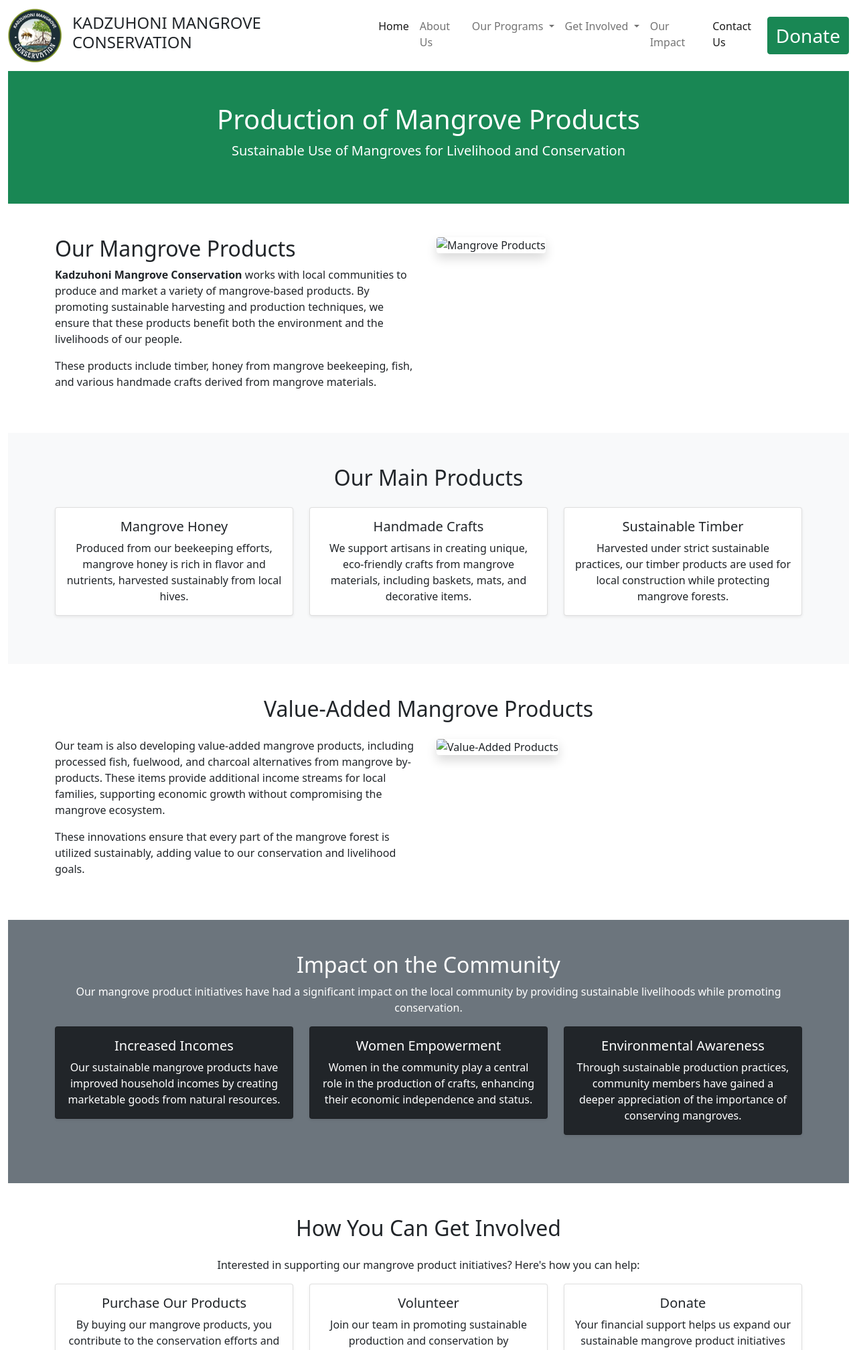
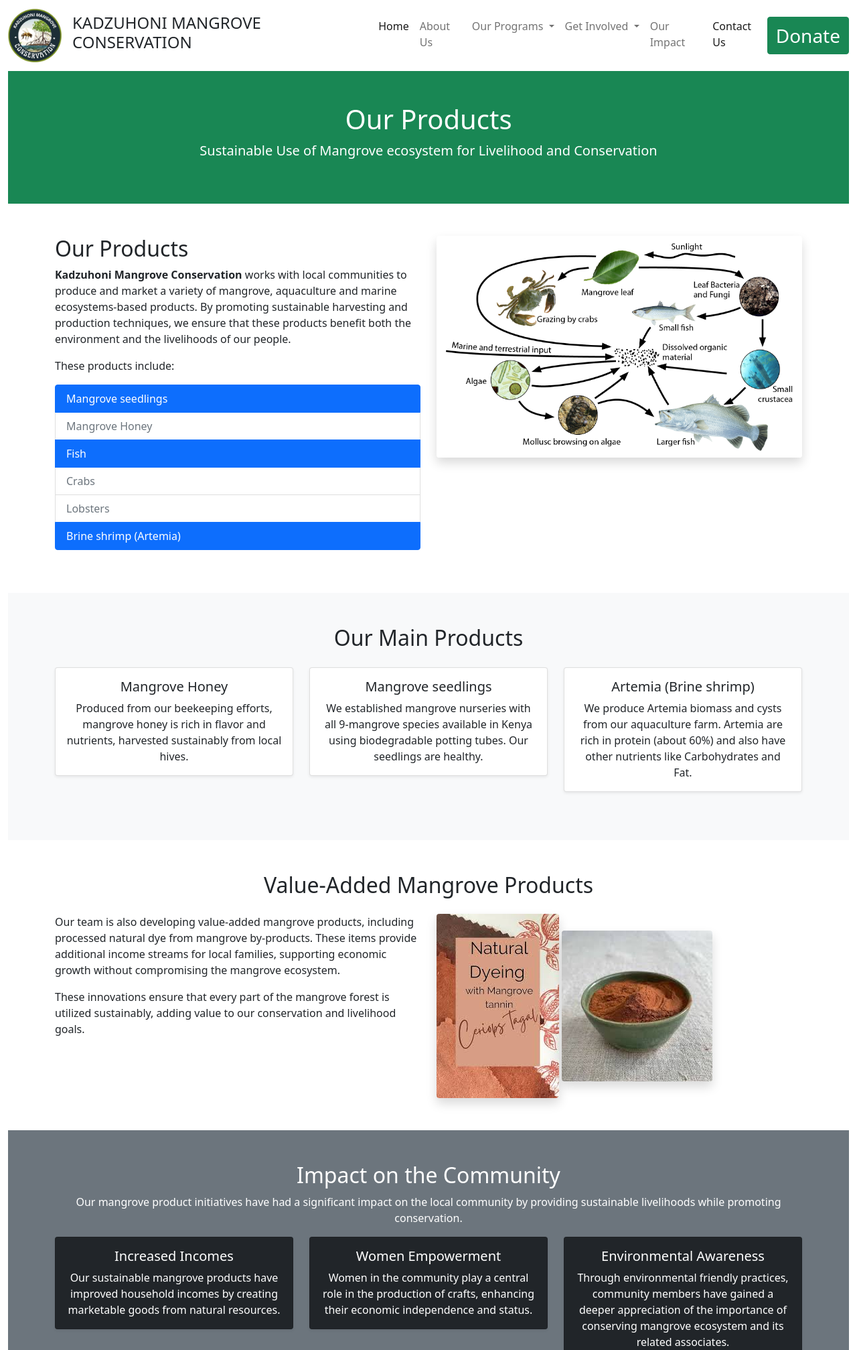
Before and after one commit to Morris935/kadzuhoni-mangrove, a Django app: page /products/ in a window 1280 px wide. Shown: the top 2015 px of the page at 67% size. Run offline with Django 5.2, Linux system fonts and the light colour scheme; some libraries are stand-ins or nearby versions.

Commit message:
Overwriting existing Django project with modified local version

```diff
--- a/mangrove_project/mangrove/templates/mangrove/base.html
+++ b/mangrove_project/mangrove/templates/mangrove/base.html
@@ -38,8 +38,8 @@
                   <li><a class="dropdown-item" href="{% url "research" %}">Research and Conservation</a></li>
                   <li><a class="dropdown-item" href="{% url "policy" %}">Advocacy and Policy Development</a></li>
                   <li><hr class="dropdown-divider"></li>
-                  <li><a class="dropdown-item" href="{% url "products" %}">Production of Mangrove Products</a></li>
-                  <li><a class="dropdown-item" href="{% url "ecotourism" %}">Offering Ecotourism Services</a></li>
+                  <li><a class="dropdown-item" href="{% url "products" %}">Products</a></li>
+                  <li><a class="dropdown-item" href="{% url "ecotourism" %}">Ecotourism Services</a></li>
 
                 </ul>
               </li>
@@ -133,7 +133,7 @@
               <p>
                 Kadzuhoni Mangrove Conservation is a registered community-based
                 organization focused on the protection, restoration, and sustainable
-                management of Ngomeni mangrove forests under Magarini Community Forest
+                management of mangrove forests under Magarini Community Forest
                 Association in Kilifi County.
               </p>
             </div>
@@ -151,7 +151,10 @@
                 <a href="#!" class="text-dark">Mangrove Honey</a>
               </p>
               <p>
-                <a href="#!" class="text-dark">Handicrafts</a>
+                <a href="#!" class="text-dark">Mangrove Seedlings</a>
+              </p>
+              <p>
+                <a href="#" class="text-dark">Artemia biomass and Cysts</a>
               </p>
               <p>
                 <a href="#!" class="text-dark">Natural Dyes</a>
@@ -196,7 +199,7 @@
               <p><i class="fas fa-home mr-3"></i> Kadzuhoni, P.O.Box 7-80206 Gongoni.</p>
               <p><i class="fas fa-envelope mr-3"></i><a href="mailto:kadzuhonimangrove@gmail.com"> kadzuhonimangrove@gmail.com</a></p>
               <p><i class="fas fa-phone mr-3"></i><a href="tel:+254 790 586 207"> +254 721 407 793<a/></p>
-              <p><i class="fas fa-print mr-3"></i> <a href="tel:+254 790 586 207"> +254 790 586 207<a/></p>
+              <p><i class="fas fa-phone mr-3"></i> <a href="tel:+254 790 586 207"> +254 790 586 207<a/></p>
             </div>
             <!-- Grid column -->
           </div>
@@ -210,9 +213,10 @@
            class="text-center p-3"
            style="background-color: rgba(0, 0, 0, 0.2)"
            >
-        © 2024 Copyright:
-        <a class="text-dark" href="https://kadzuhonimangrove.com/"
-           >kadzuhonimangrove.co.ke</a
+        © 2024 Copyright <br/>
+        Developer:
+        <a href="https://morris-ngowa-portfolio.netlify.app/"
+           >Morris Ngowa</a
           >
       </div>
       <!-- Copyright -->
--- a/mangrove_project/mangrove/templates/mangrove/home_page.html
+++ b/mangrove_project/mangrove/templates/mangrove/home_page.html
@@ -28,7 +28,7 @@
                 </ul>
             </div>
             <div class="col-md-6">
-                <img src="{% static "images/education.jfif" %}" alt="Mangrove Conservation" class="img-fluid rounded shadow">
+                <img src="{% static "images/members.jpg" %}" alt="Mangrove Conservation" class="img-fluid rounded shadow">
             </div>
         </div>
     </section>
@@ -48,7 +48,7 @@
             <div class="col-md-4">
                 <div class="card shadow-sm">
                     <div class="card-body">
-                        <h5 class="card-title">7,000+ Mangrove Trees Planted</h5>
+                        <h5 class="card-title">90,000+ Mangrove Trees Planted</h5>
                         <p class="card-text">Restoring critical coastal ecosystems and enhancing biodiversity.</p>
                     </div>
                 </div>
@@ -56,7 +56,7 @@
             <div class="col-md-4">
                 <div class="card shadow-sm">
                     <div class="card-body">
-                        <h5 class="card-title">45,000+ Seedlings in Nurseries</h5>
+                        <h5 class="card-title">105,000+ Seedlings in Nurseries</h5>
                         <p class="card-text">Supporting reforestation projects for a sustainable future.</p>
                     </div>
                 </div>
--- a/mangrove_project/mangrove/templates/mangrove/products.html
+++ b/mangrove_project/mangrove/templates/mangrove/products.html
@@ -1,4 +1,5 @@
 {% extends 'mangrove/base.html' %}
+{% load static %}
 
 {% block title %}
 Mangrove Products - Kadzuhoni Mangrove Conservation
@@ -9,8 +10,8 @@
     <!-- Page Header -->
     <header class="bg-success text-white text-center py-5">
         <div class="container">
-            <h1>Production of Mangrove Products</h1>
-            <p class="lead">Sustainable Use of Mangroves for Livelihood and Conservation</p>
+            <h1>Our Products</h1>
+            <p class="lead">Sustainable Use of Mangrove ecosystem for Livelihood and Conservation</p>
         </div>
     </header>
 
@@ -18,12 +19,27 @@
     <section class="container my-5">
         <div class="row">
             <div class="col-md-6">
-                <h2>Our Mangrove Products</h2>
-                <p><strong>Kadzuhoni Mangrove Conservation</strong> works with local communities to produce and market a variety of mangrove-based products. By promoting sustainable harvesting and production techniques, we ensure that these products benefit both the environment and the livelihoods of our people.</p>
-                <p>These products include timber, honey from mangrove beekeeping, fish, and various handmade crafts derived from mangrove materials.</p>
+                <h2>Our Products</h2>
+                <p>
+                    <strong>Kadzuhoni Mangrove Conservation</strong> works with local communities to produce and market
+                    a variety of mangrove, aquaculture and marine ecosystems-based products.
+                    By promoting sustainable harvesting and production techniques,
+                    we ensure that these products benefit both the environment and the livelihoods of our people.
+                </p>
+                <p>
+                    These products include:
+                    <ul class=list-group list-group-flush>
+                        <li class="list-group-item active">Mangrove seedlings</li>
+                        <li class="list-group-item disabled">Mangrove Honey</li>
+                        <li class="list-group-item disabled active">Fish</li>
+                        <li class="list-group-item disabled">Crabs</li>
+                        <li class="list-group-item disabled">Lobsters</li>
+                        <li class="list-group-item active">Brine shrimp (Artemia)</li>
+                    </ul>
+                </p>
             </div>
             <div class="col-md-6">
-                <img src="https://via.placeholder.com/500x300" alt="Mangrove Products" class="img-fluid rounded shadow">
+                <img src="{% static "images/products.jpg" %}" alt="Mangrove Products" class="img-fluid rounded shadow">
             </div>
         </div>
     </section>
@@ -37,23 +53,34 @@
                     <div class="card shadow-sm mb-4">
                         <div class="card-body">
                             <h5 class="card-title">Mangrove Honey</h5>
-                            <p class="card-text">Produced from our beekeeping efforts, mangrove honey is rich in flavor and nutrients, harvested sustainably from local hives.</p>
+                            <p class="card-text">
+                                Produced from our beekeeping efforts, mangrove honey is rich in flavor and nutrients,
+                                harvested sustainably from local hives.
+                            </p>
                         </div>
                     </div>
                 </div>
                 <div class="col-md-4">
                     <div class="card shadow-sm mb-4">
                         <div class="card-body">
-                            <h5 class="card-title">Handmade Crafts</h5>
-                            <p class="card-text">We support artisans in creating unique, eco-friendly crafts from mangrove materials, including baskets, mats, and decorative items.</p>
+                            <h5 class="card-title">Mangrove seedlings</h5>
+                            <p class="card-text">
+                                We established mangrove nurseries with all 9-mangrove species available in Kenya
+                                using biodegradable potting tubes.
+                                Our seedlings are healthy.
+                            </p>
                         </div>
                     </div>
                 </div>
                 <div class="col-md-4">
                     <div class="card shadow-sm mb-4">
                         <div class="card-body">
-                            <h5 class="card-title">Sustainable Timber</h5>
-                            <p class="card-text">Harvested under strict sustainable practices, our timber products are used for local construction while protecting mangrove forests.</p>
+                            <h5 class="card-title">Artemia (Brine shrimp)</h5>
+                            <p class="card-text">
+                                We produce Artemia biomass and cysts from our aquaculture farm.
+                                Artemia are rich in protein (about 60%) and also have other nutrients like
+                                Carbohydrates and Fat.
+                            </p>
                         </div>
                     </div>
                 </div>
@@ -66,11 +93,16 @@
         <h2 class="text-center mb-4">Value-Added Mangrove Products</h2>
         <div class="row">
             <div class="col-md-6">
-                <p>Our team is also developing value-added mangrove products, including processed fish, fuelwood, and charcoal alternatives from mangrove by-products. These items provide additional income streams for local families, supporting economic growth without compromising the mangrove ecosystem.</p>
+                <p>
+                    Our team is also developing value-added mangrove products, including processed natural dye
+                    from mangrove by-products. These items provide additional income
+                    streams for local families, supporting economic growth without compromising the mangrove ecosystem.
+                </p>
                 <p>These innovations ensure that every part of the mangrove forest is utilized sustainably, adding value to our conservation and livelihood goals.</p>
             </div>
             <div class="col-md-6">
-                <img src="https://via.placeholder.com/500x300" alt="Value-Added Products" class="img-fluid rounded shadow">
+                <img src="{% static "images/natural-dye.jpg" %}" alt="Value-Added Products" class="img-fluid rounded shadow">
+                <img src="{% static "images/natural-dye-1.jpg" %}" alt="Value-Added Products" class="img-fluid rounded shadow">
             </div>
         </div>
     </section>
@@ -101,7 +133,10 @@
                     <div class="card bg-dark text-white shadow-sm mb-4">
                         <div class="card-body">
                             <h5 class="card-title">Environmental Awareness</h5>
-                            <p class="card-text">Through sustainable production practices, community members have gained a deeper appreciation of the importance of conserving mangroves.</p>
+                            <p class="card-text">
+                                Through environmental friendly practices, community members have gained a deeper
+                                appreciation of the importance of conserving mangrove ecosystem and its related associates.
+                            </p>
                         </div>
                     </div>
                 </div>
@@ -112,13 +147,13 @@
     <!-- How You Can Get Involved Section -->
     <section class="container my-5">
         <h2 class="text-center mb-4">How You Can Get Involved</h2>
-        <p class="text-center">Interested in supporting our mangrove product initiatives? Here's how you can help:</p>
+        <p class="text-center">Interested in supporting our nature conservation initiatives? Here's how you can help:</p>
         <div class="row text-center">
             <div class="col-md-4">
                 <div class="card shadow-sm mb-4">
                     <div class="card-body">
                         <h5 class="card-title">Purchase Our Products</h5>
-                        <p class="card-text">By buying our mangrove products, you contribute to the conservation efforts and help local communities thrive.</p>
+                        <p class="card-text">By buying our products and Services, you contribute to the conservation efforts and help local communities thrive.</p>
                         <a href="{% url "contact" %}" class="btn btn-success">Shop Now</a>
                     </div>
                 </div>
@@ -127,7 +162,7 @@
                 <div class="card shadow-sm mb-4">
                     <div class="card-body">
                         <h5 class="card-title">Volunteer</h5>
-                        <p class="card-text">Join our team in promoting sustainable production and conservation by volunteering your time and skills.</p>
+                        <p class="card-text">Join our team in promoting sustainable initiatives and conservation by volunteering your time and skills.</p>
                         <a href="{% url "volunteer" %}" class="btn btn-success">Volunteer Now</a>
                     </div>
                 </div>
@@ -136,7 +171,7 @@
                 <div class="card shadow-sm mb-4">
                     <div class="card-body">
                         <h5 class="card-title">Donate</h5>
-                        <p class="card-text">Your financial support helps us expand our sustainable mangrove product initiatives and conservation work.</p>
+                        <p class="card-text">Your financial support helps us expand our sustainable livelihood initiatives and environmental conservation work.</p>
                         <a href="{% url "donate" %}" class="btn btn-success">Donate Now</a>
                     </div>
                 </div>
--- a/mangrove_project/mangrove/templates/mangrove/reforestation.html
+++ b/mangrove_project/mangrove/templates/mangrove/reforestation.html
@@ -35,7 +35,7 @@
     <section class="bg-light py-5">
         <div class="container">
             <h2 class="text-center mb-4">Our Reforestation Efforts</h2>
-            <p class="text-center">Since our inception, we have planted over <strong>3,000 mangrove trees</strong> and established nurseries with <strong>5,000+ seedlings</strong>. Our key efforts include:</p>
+            <p class="text-center">Since our inception, we have planted over <strong>90,000 mangrove trees</strong> and established nurseries with <strong>105,000+ seedlings</strong>. Our key efforts include:</p>
             <div class="row text-center">
                 <div class="col-md-4">
                     <div class="card shadow-sm mb-4">
--- /dev/null
+++ b/mangrove_project/requirements.txt
@@ -0,0 +1,6 @@
+asgiref==3.8.1
+Django==5.0.9
+pip==24.2
+setuptools==65.5.0
+sqlparse==0.5.1
+tzdata==2024.1
```
Also changed, not shown: mangrove_project/mangrove/admin.py (+62 -0 lines), mangrove_project/mangrove/models.py (+115 -0 lines), mangrove_project/mangrove/templates/mangrove/donate.html (+6 -3 lines), mangrove_project/db.sqlite3, mangrove_project/mangrove/migrations/0001_initial.py (added), mangrove_project/mangrove/migrations/0002_planting_sale_remove_member_last_name_and_more.py (added), mangrove_project/mangrove/static/images/natural-dye-1.jpg (added), mangrove_project/mangrove/static/images/natural-dye.jpg (added), mangrove_project/mangrove/static/images/products.jpg (added), 1 other file.
